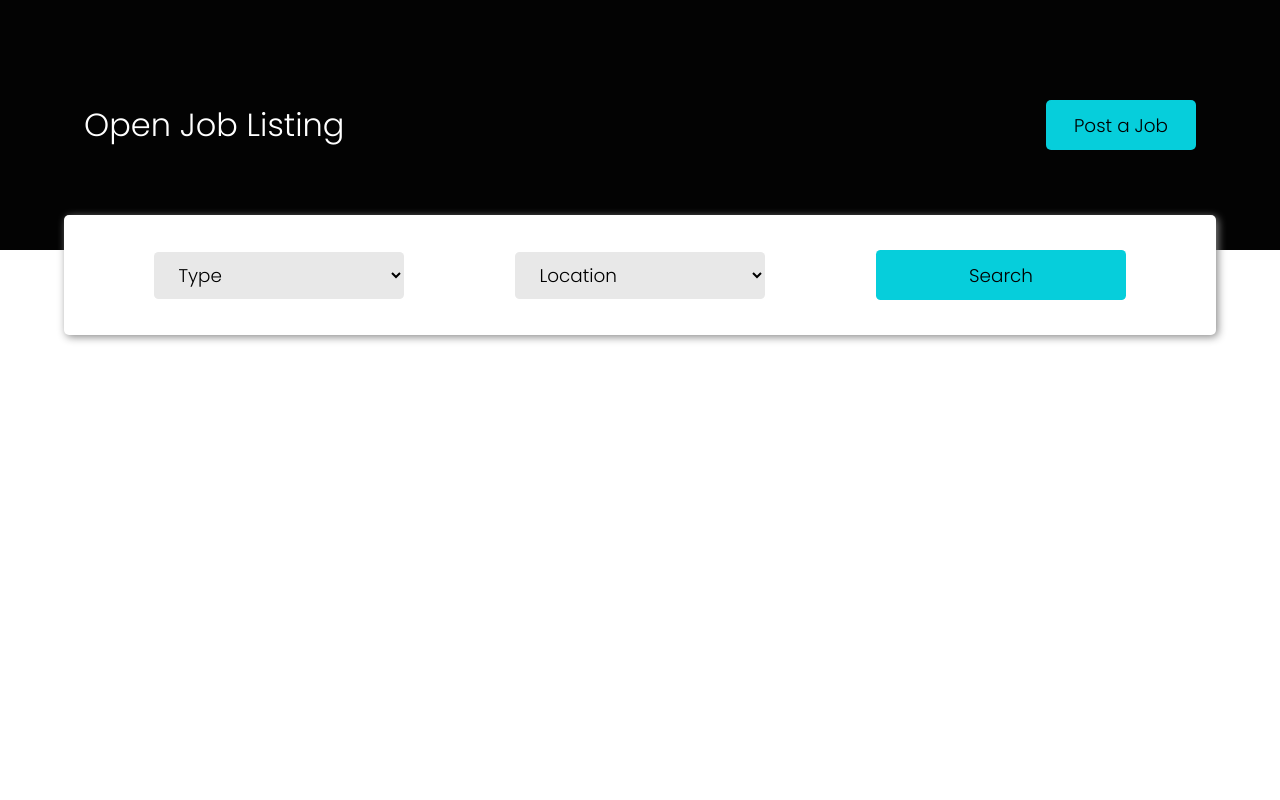
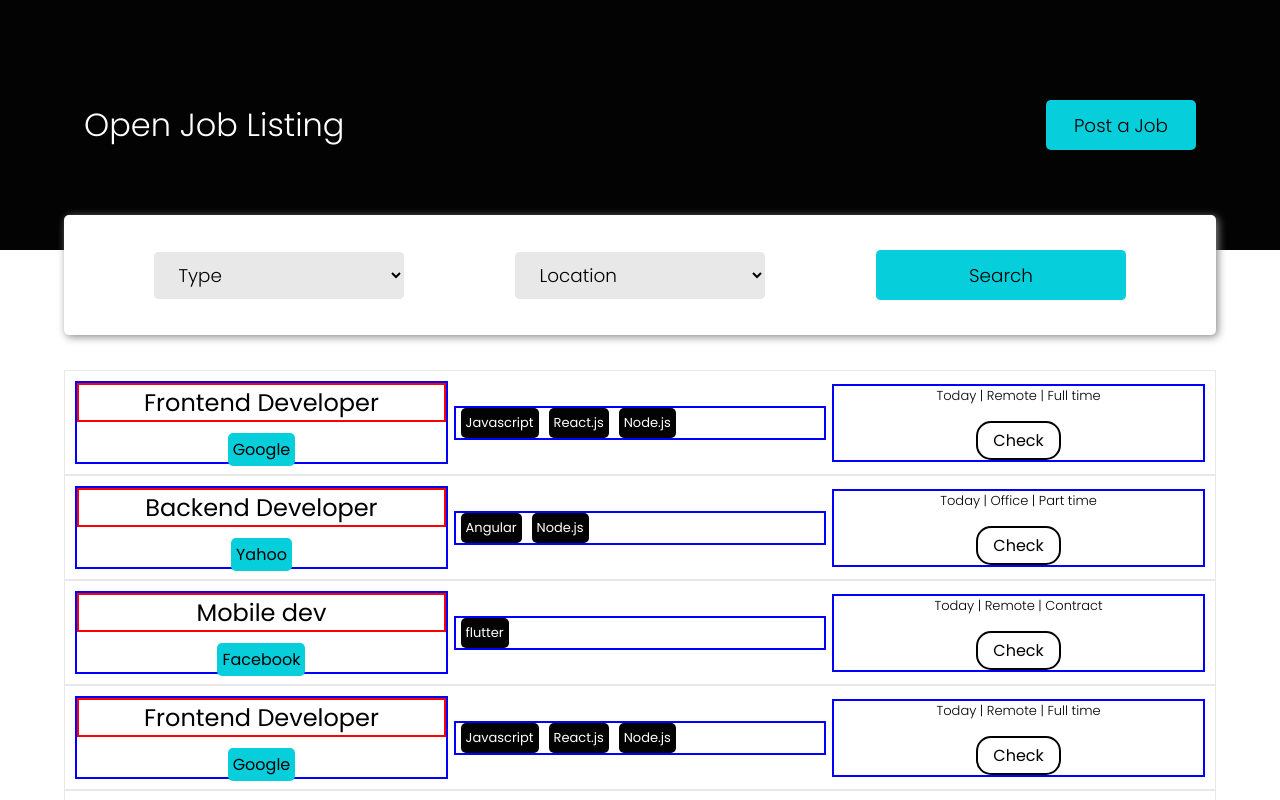
Before and after one commit to shahx95/community-careers, a React (Create React App) app: page / in a window 1280 px wide. Shown: the top 800 px of the page. Built offline with nearby package versions, Linux system fonts and the light colour scheme.

Commit message:
Add job section

```diff
--- a/src/App.css
+++ b/src/App.css
@@ -105,11 +105,128 @@ font-family: 'poppins',sans-serif;
 cursor: pointer;
 background-color: #e8e8e8;
 }
+
+
+
+/* Start of Job section */
+.job-title{
+  border: solid 2px red;
+}
+
+.job-primary-container{
+  border: 2px solid blue;
+}
+
+.job-container{
+  /* border: solid 5px red; */
+  padding: 10px;
+  /* margin-top: 15px; */
+  display: flex;
+  flex-wrap: wrap;
+  align-items: center;
+  justify-content: space-between;
+  border: solid 1px #e8e8e8;
+  cursor: pointer;
+  transition: .3s;
+  margin-bottom: 10px;
+  margin:0 auto;
+  width: 90vw;
+}
+
+.job-container:hover{
+  border-left: #4e6af3 5px solid;
+  box-shadow: 2px 2px 8px #888888;
+}
+
+.job-container > div{
+
+  /* border: 2px solid green; */
+  min-width: 33%;
+}
+.job-title{
+  margin-bottom: 15px;
+  font-weight: 400;
+}
+.job-skill{
+  margin: 0px 5px;
+  padding: 5px;
+  background: #030303;
+  color: white;
+  font-size: small;
+  border-radius: 5px;
+
+
+}
+
+.skills-container{
+  border: 2px solid blue;
+  display: flex;
+  justify-content: flex-start;
+}
+
+.job-company{
+  text-decoration: none;
+  color: black;
+  background: #06cedb;
+  padding: 5px;
+
+  border-radius: 5px;
+  /* font-size: 20px;  */
+}
+
+.job-right-section{
+  border: 2px solid blue;
+  display: flex;
+  flex-direction: column;
+  justify-content: center;
+  align-items: center;
+  text-align: center;
+}
+
+.job-attributes{
+  font-weight: 300;
+  font-size: small;
+  margin-bottom: 15px;
+
+}
+.job-button{
+  display: block;
+  padding: 5px 15px;
+  border: 2px solid black;
+  border-radius: 15px;
+  flex-grow: 0;
+  width: fit-content;
+   cursor: pointer;
+
+  }
 /*---------------------------------------------*/
 @media (prefers-reduced-motion: no-preference) {
   .App-logo {
     animation: App-logo-spin infinite 20s linear;
   }
+}
+
+@media only screen and (max-width: 600px) {
+  body {
+    background-color: lightblue;
+  }
+  .search-container > *{
+      display: block;
+      flex-grow: 1;
+  }
+
+  .job-container > * {
+      width: 100%;
+      /* display: block; */
+      flex-grow: 1;
+      margin: 5px;
+      text-align: center;
+  }
+
+  .skills-container{
+
+    justify-content: center;
+}
 }
 
 .App-header {
--- a/src/App.js
+++ b/src/App.js
@@ -1,12 +1,128 @@
 import './App.css';
-import Header from "./components/Header.js"
+import React from "react"
+import Header from "./components/Header"
 import Search from "./components/Search-Bar"
+import Job from "./components/Job"
+import dummyData from "./dummyData"
+
 
 function App() {
+  let skillsArr = ["Java","React","Python","AWS","C++"]
+
+  let [showDialogPost, setShowDialogPost] = React.useState(false)
+
+  let [showDialogCheck, setShowDialogCheck] = React.useState({})
+
+  let [loading, setLoading] = React.useState(true)
+
+  let [searchForm, setSearchForm] = React.useState({
+    type: "",
+    location: ""
+  })
+
+  let [formData, setFormData] = React.useState({
+    jobTitle: "",
+    type: "",
+    location: "",
+    companyName: "",
+    companyUrl: "",
+    jobLink: "",
+    jobDescription: "",
+    jobSkills: ""
+  })
+
+  let [jobData, setJobData] = React.useState(dummyData)
+
+  let [users, setUsers] = React.useState([])
+
+  // const usersCollectionRef = collection()
+  // const getUsers = async () => {
+
+  // }
+
+  // React.useEffect(()=>{
+
+  //   getUsers()
+  // },[])
+
+
+  function handleChange(event){
+    const {name, value, type, checked} = event.target
+    setFormData(prevFormData => ({
+      ...prevFormData, [name]: value
+    }))
+  }
+
+ let arr = []
+  function handleJobSubmit(event){
+    event.preventDefault()
+    arr.push(formData)
+
+    //validate form inputs
+    //add to database
+    setFormData({
+    jobTitle: "",
+    type: "",
+    location: "",
+    companyName: "",
+    companyUrl: "",
+    jobLink: "",
+    jobDescription: "",
+    jobSkills: ""
+  })
+  }
+
+  console.log(arr[0])
+
+   console.log(showDialogCheck)
+
+
+   function clearJobDialogBox(){
+     setShowDialogPost(false)
+     setFormData({
+        jobTitle: "",
+        type: "",
+        location: "",
+        companyName: "",
+        companyUrl: "",
+        jobLink: "",
+        jobDescription: "",
+        jobSkills: ""
+     })
+   }
+
+   function submitSearch(searchForm){
+     console.log(searchForm)
+     setLoading(true)
+     let filter = dummyData.filter(obj => obj.type===searchForm.type || obj.location===searchForm.location)
+
+          console.log(filter)
+          setLoading(false)
+     setJobData(filter)
+   }
+
+
+
+   function handleSearchChange(event){
+     const {name, value, type, checked} = event.target
+    setSearchForm(prevData => ({
+      ...prevData, [name]: value
+    }))
+   }
+
   return (
     <div className="App">
       <Header />
       <Search />
+      {console.log(dummyData)}
+
+
+
+      {dummyData.map(jobObject => {
+
+      return <Job key={jobObject.id} id={jobObject.id} title={jobObject.title} company={jobObject.companyName} skills={jobObject.skills} time="Today" location={jobObject.location} jobType={jobObject.type}/>
+      })}
+
     </div>
   );
 }
--- /dev/null
+++ b/src/components/Job.js
@@ -0,0 +1,25 @@
+import React from 'react'
+
+export default function({id, title,company,skills,time,location,jobType}){
+
+    return (
+        <div className="job-container">
+            <div className="job-primary-container">
+                <h2 className="job-title">{title}</h2>
+                <a href="#" className="job-company">{company}</a>
+            </div>
+
+            <div className="skills-container">
+                {skills.map(skill => <span className="job-skill">{skill}</span>)}
+
+
+            </div>
+            <div className="job-right-section">
+                <h5 className="job-attributes">{time} | {location} | {jobType}</h5>
+                <a className="job-button">Check</a>
+            </div>
+
+
+        </div>
+    )
+}
--- /dev/null
+++ b/src/dummyData.js
@@ -0,0 +1,68 @@
+export default [
+    {
+      id: 1,
+      postedOn: new Date(),
+      title: "Frontend Developer",
+      type: "Full time",
+      location: "Remote",
+      companyName: "Google",
+      companyUrl: "Google.com",
+      skills: ["Javascript", "React.js", "Node.js"],
+      link: "https://google.com/careers",
+    },
+    {
+      id: 2,
+      postedOn: new Date(),
+      title: "Backend Developer",
+      type: "Part time",
+      location: "Office",
+      companyName: "Yahoo",
+      companyUrl: "Yahoo.com",
+      skills: ["Angular", "Node.js"],
+      link: "https://yahoo.com/jobs",
+    },
+    {
+      id: 3,
+      postedOn: new Date(),
+      title: "Mobile dev",
+      type: "Contract",
+      location: "Remote",
+      companyName: "Facebook",
+      companyUrl: "https://facebook.com",
+      skills: ["flutter"],
+      link: "https://facebook.com/careers",
+    },
+    {
+      id: 4,
+      postedOn: new Date(),
+      title: "Frontend Developer",
+      type: "Full time",
+      location: "Remote",
+      companyName: "Google",
+      companyUrl: "Google.com",
+      skills: ["Javascript", "React.js", "Node.js"],
+      link: "https://google.com/careers",
+    },
+    {
+      id: 5,
+      postedOn: new Date(),
+      title: "Backend Developer",
+      type: "Part time",
+      location: "Office",
+      companyName: "Yahoo",
+      companyUrl: "Yahoo.com",
+      skills: ["Angular", "Node.js"],
+      link: "https://yahoo.com/jobs",
+    },
+    {
+      id: 6,
+      postedOn: new Date(),
+      title: "Mobile dev",
+      type: "Contract",
+      location: "Remote",
+      companyName: "Facebook",
+      companyUrl: "https://facebook.com",
+      skills: ["flutter"],
+      link: "https://facebook.com/careers",
+    },
+  ];
```
